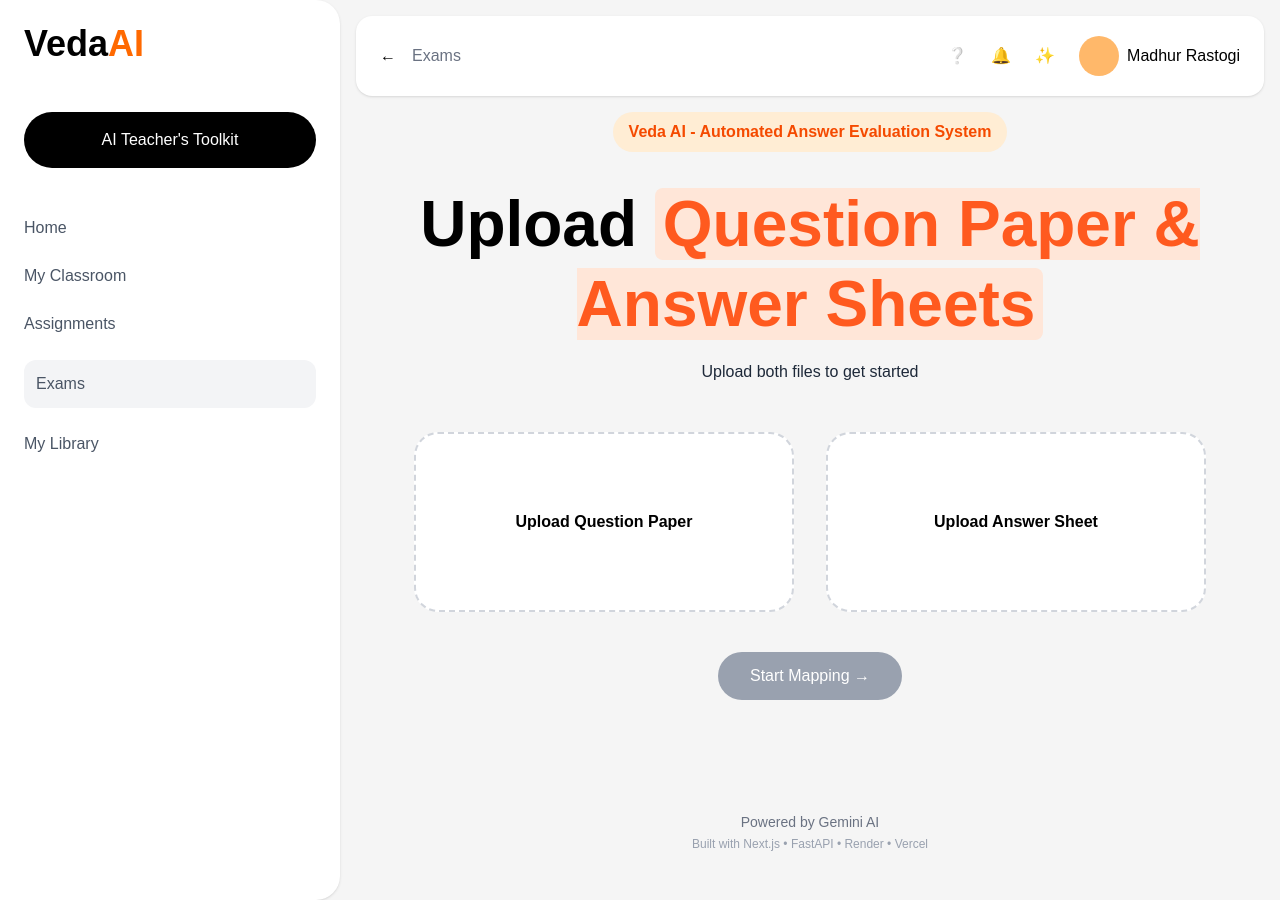
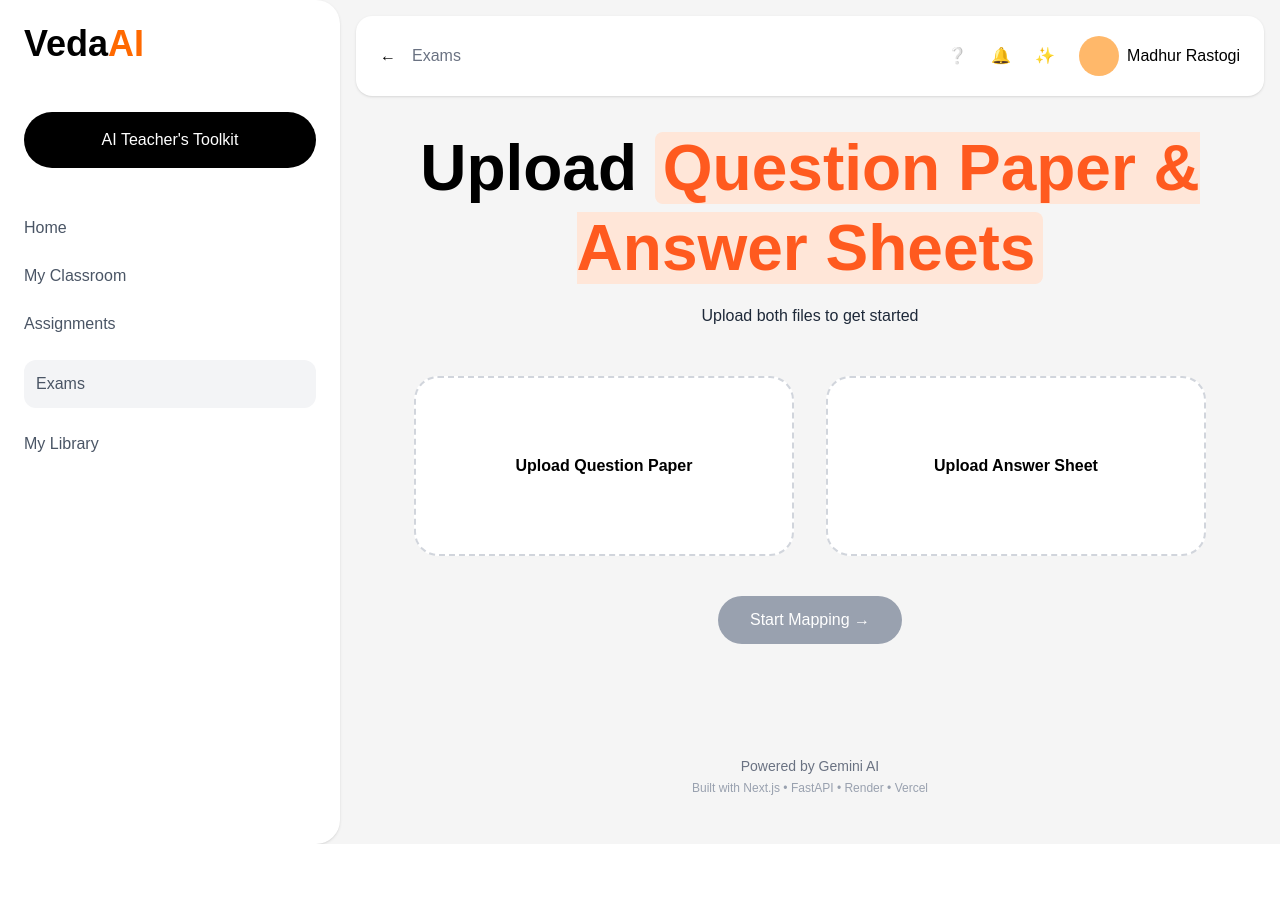
Before and after one commit to vikas1512/veda-ai-assignment, a Next.js app in the folder frontend/: page / in a window 1280 px wide. After the commit the page ends 844 px from the top, so only its background shows below. Built offline with nearby package versions, Linux system fonts and the light colour scheme.

Commit message:
Improved UI polish

```diff
--- a/frontend/app/page.tsx
+++ b/frontend/app/page.tsx
@@ -168,11 +168,6 @@ export default function Home() {
 
       <div className="flex-1 p-4">
         <Topbar />
-        <div className="flex justify-center mt-4">
-  <div className="bg-orange-100 text-orange-600 px-4 py-2 rounded-full font-semibold">
-    Veda AI - Automated Answer Evaluation System
-  </div>
-</div>
 
 
 
```
